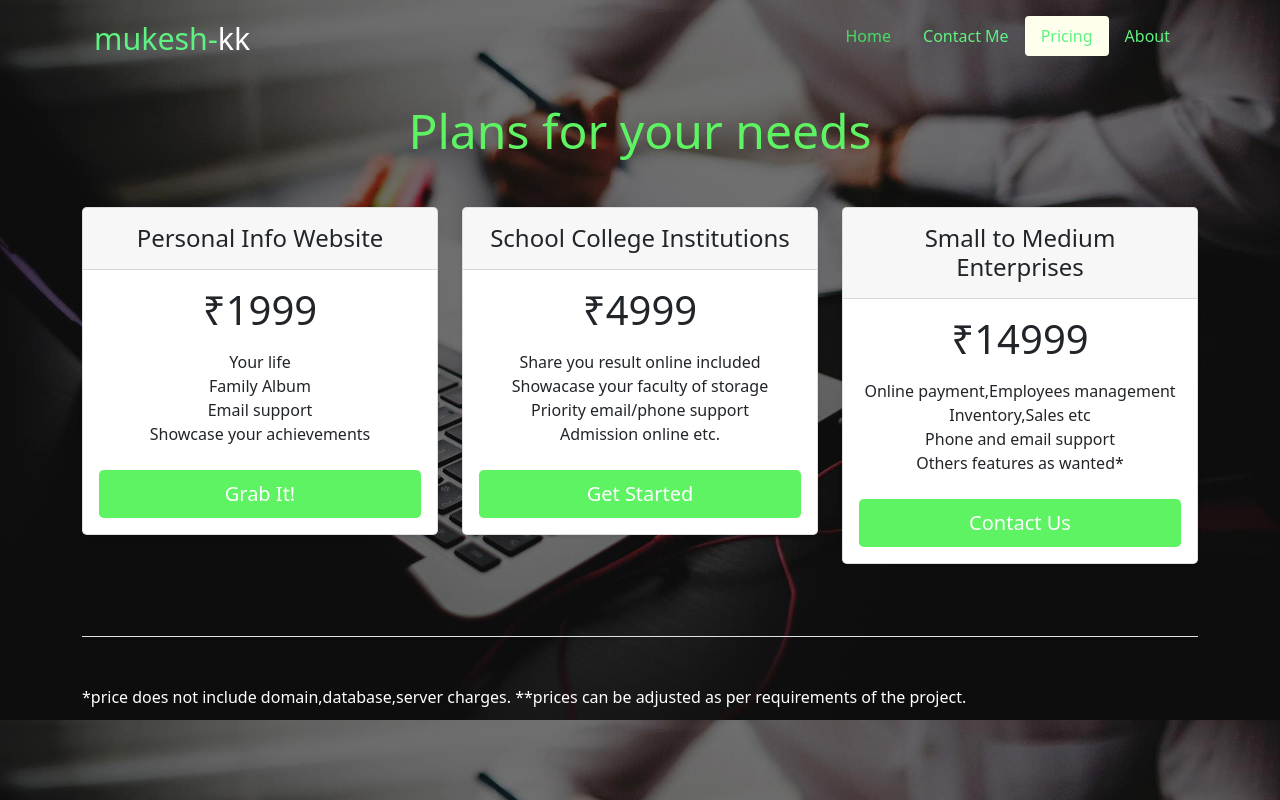
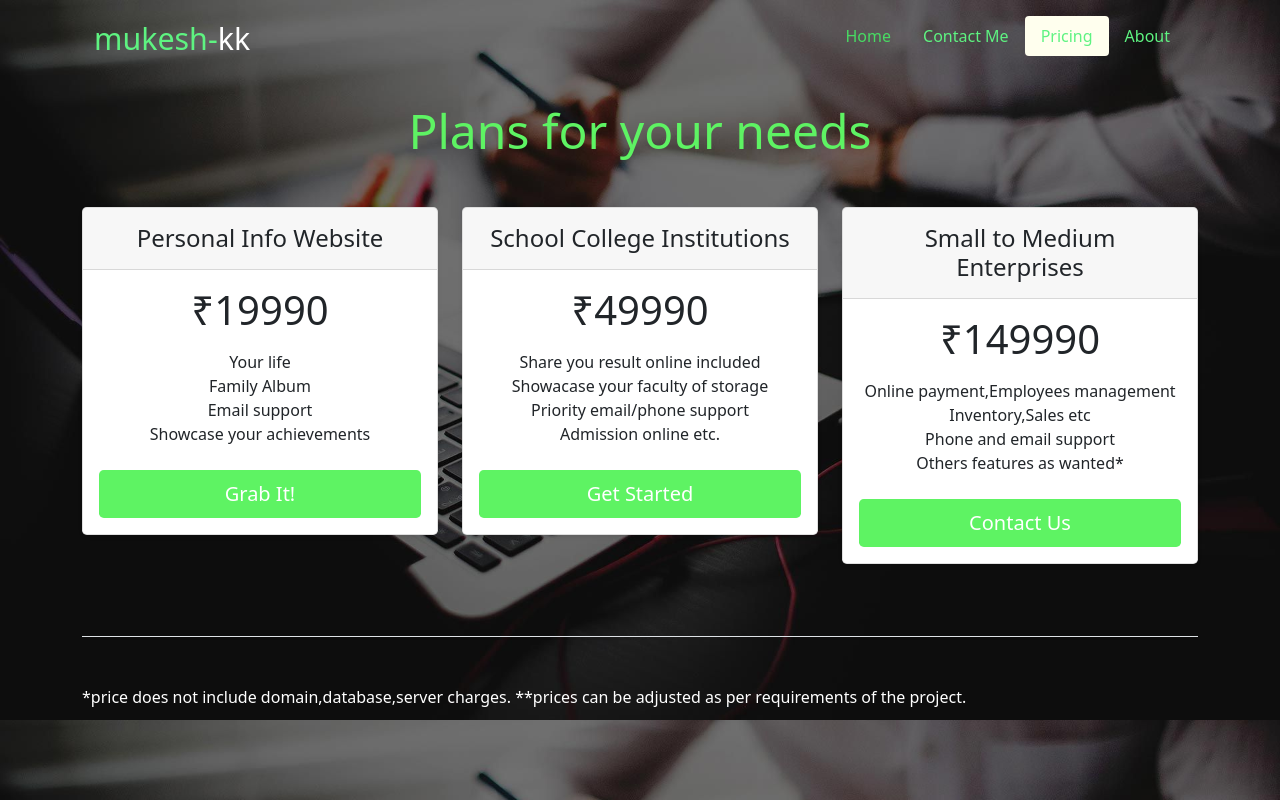
Before and after one commit to mukesh-kk/PersonalCV, a plain HTML site: page pricing.html in a window 1280 px wide. Drawn offline with nearby package versions, Linux system fonts and the light colour scheme.

Commit message:
updated prices

```diff
--- a/pricing.html
+++ b/pricing.html
@@ -76,7 +76,7 @@
             <h4 class="my-0 fw-normal">Personal Info Website</h4>
           </div>
           <div class="card-body">
-            <h1 class="card-title pricing-card-title">₹1999</h1>
+            <h1 class="card-title pricing-card-title">₹19990</h1>
             <ul class="list-unstyled mt-3 mb-4">
               <li>Your life</li>
               <li>Family Album </li>
@@ -93,7 +93,7 @@
             <h4 class="my-0 fw-normal">School College Institutions</h4>
           </div>
           <div class="card-body">
-            <h1 class="card-title pricing-card-title">₹4999</h1>
+            <h1 class="card-title pricing-card-title">₹49990</h1>
             <ul class="list-unstyled mt-3 mb-4">
               <li>Share you result online included</li>
               <li>Showacase your faculty of storage</li>
@@ -110,7 +110,7 @@
             <h4 class="my-0 fw-normal">Small to Medium Enterprises</h4>
           </div>
           <div class="card-body">
-            <h1 class="card-title pricing-card-title">₹14999</h1>
+            <h1 class="card-title pricing-card-title">₹149990</h1>
             <ul class="list-unstyled mt-3 mb-4">
               <li> Online payment,Employees management</li>
               <li>Inventory,Sales etc </li>
```
